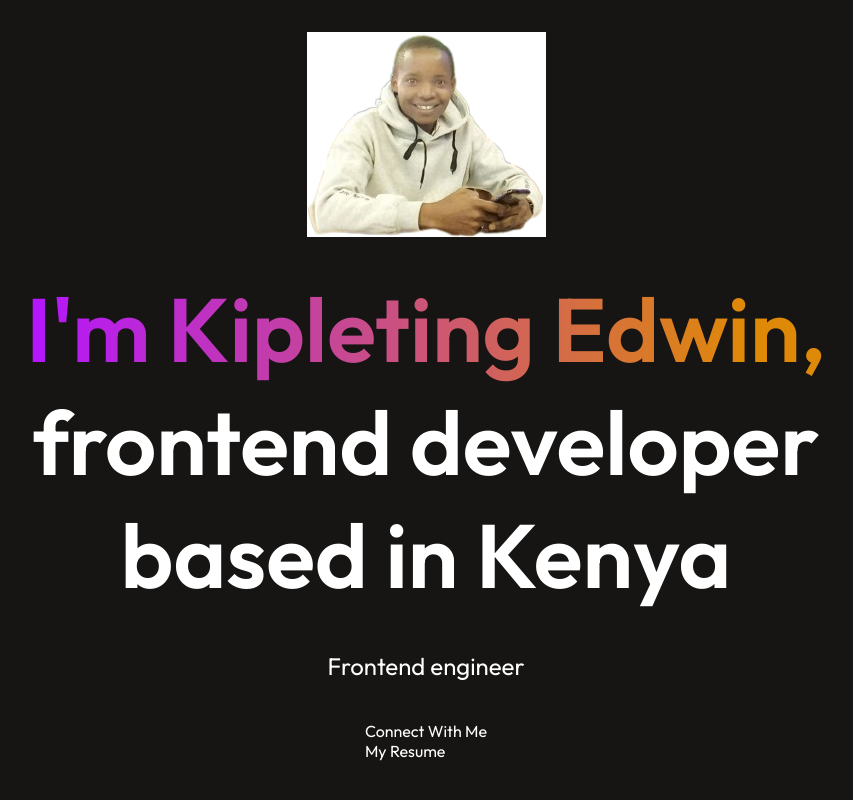
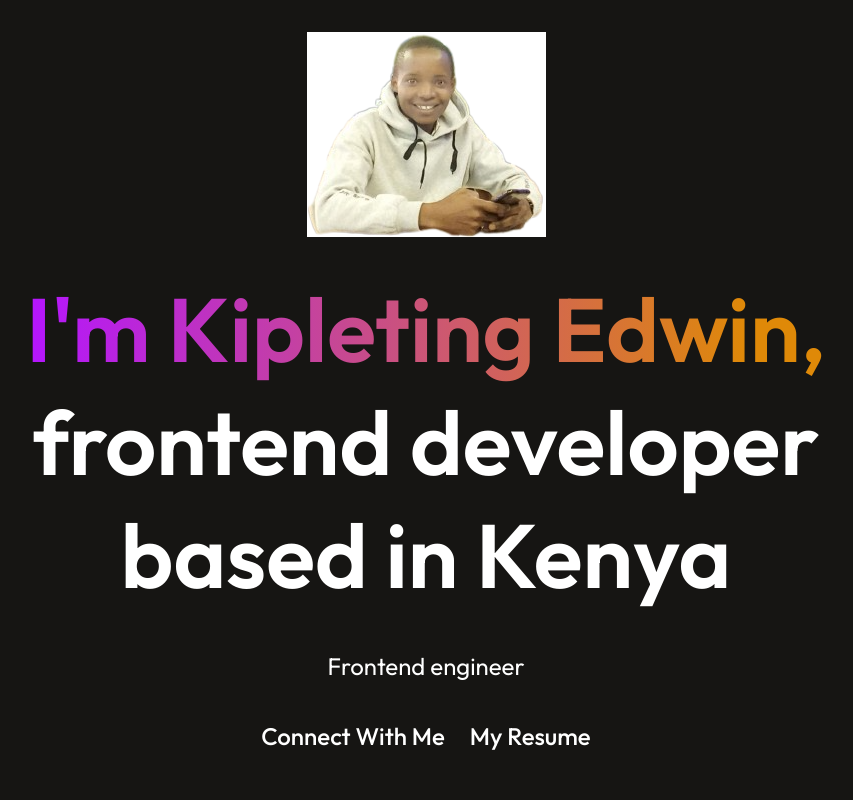
Before and after one commit to KipletingEdwin/Kipleting-Edwin, a React (Vite) app: page / in a window 1280 px wide. Shown: the part 238-1038 px from the top of the page, without its empty margins (214-1067 px from the left). Before the commit the page ends 999 px from the top, so only its background shows below. Built offline with nearby package versions, Linux system fonts and the light colour scheme.

Commit message:
style the hero-action div

```diff
--- a/src/Components/Navbar/Hero/Hero.css
+++ b/src/Components/Navbar/Hero/Hero.css
@@ -29,3 +29,12 @@
     font-size: 24px;
     line-height: 40px;
 }
+
+.hero-action{
+    display: flex;
+    align-items: center;
+    gap: 25px;
+    font-size: 24px;
+    font-weight: 500;
+    margin-bottom: 50px;
+}
```
